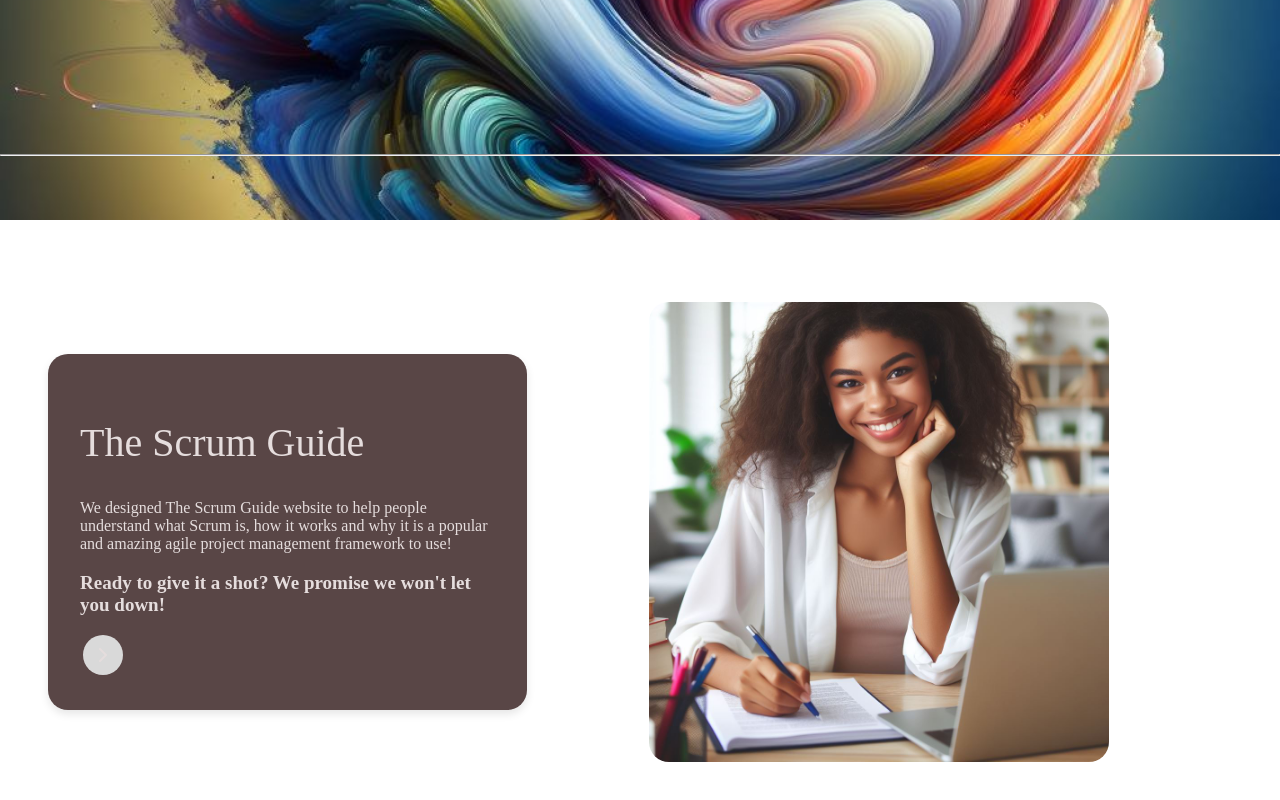
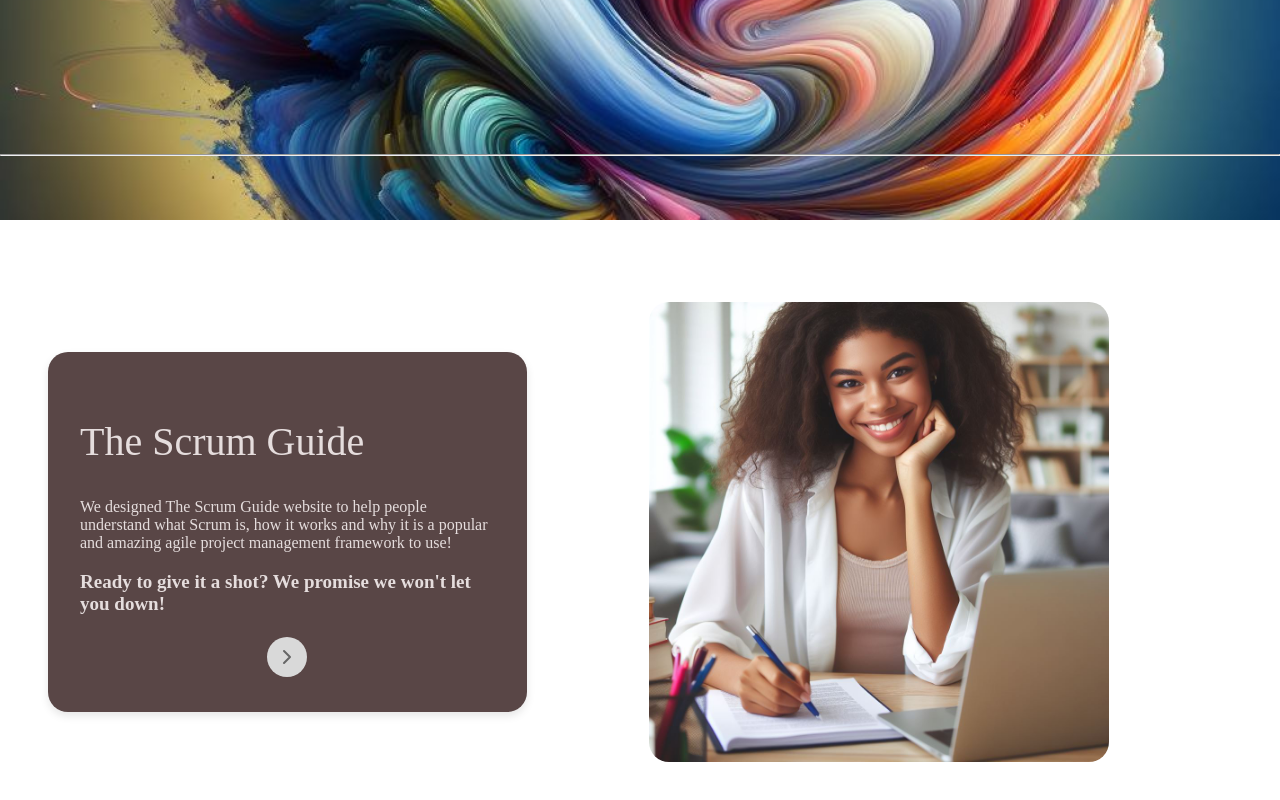
Before and after one commit to Memai2023/scrum-guide, a React (Vite) app: page / in a window 1280 px wide. Shown: the part 435-1235 px from the top of the page. Built offline with nearby package versions, Linux system fonts and the light colour scheme.

Commit message:
remove arrow color for default to kick in, change img source to data file property

```diff
--- a/src/Components/Home/ScrumGuide/ScrumGuide.module.css
+++ b/src/Components/Home/ScrumGuide/ScrumGuide.module.css
@@ -41,8 +41,7 @@
     font-size: 19px;
 }
 
-.navigation a {
-    color: #E5DDDD;
+.navigation {
     display: flex;
     justify-content: center;
 }
--- a/src/Components/Home/ScrumGuide/index.jsx
+++ b/src/Components/Home/ScrumGuide/index.jsx
@@ -15,7 +15,7 @@ const ScrumGuide = () => {
                     </div>
                 </div>
                 <div className={styles.imageContainer}>
-                    <img src="/Images/happygirl.jpg" alt="Happy woman at office" />
+                    <img src={Home.girlImgSource} alt="Happy woman at office" />
                 </div>
             </div>
         </>
```
